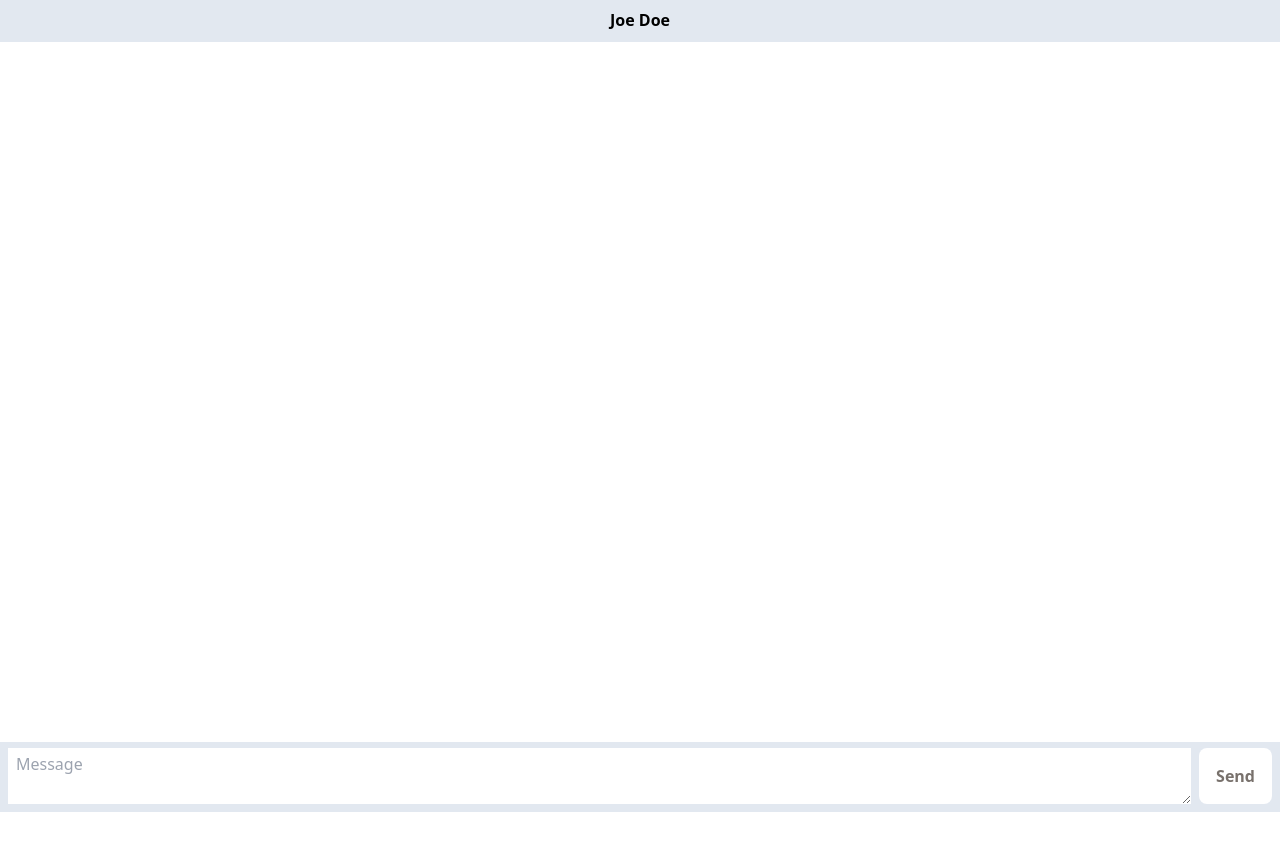
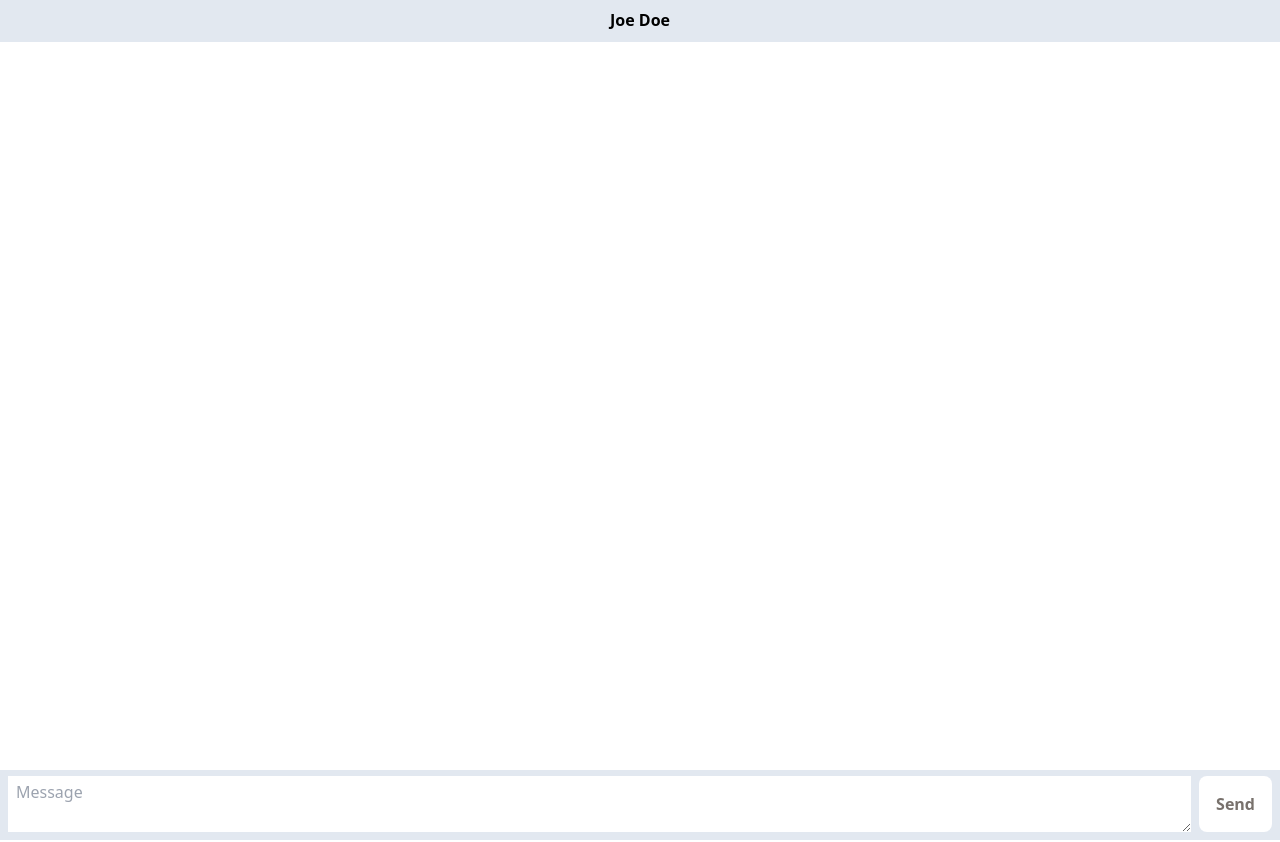
Before and after one commit to jsjoeio/my-chat-app, a React (Vite) app: page / in a window 1280 px wide. Built offline with nearby package versions, Linux system fonts and the light colour scheme.

Commit message:
fix: pin input bottom
Finally figured out how to pin it to the bottom

```diff
--- a/src/Input.tsx
+++ b/src/Input.tsx
@@ -15,7 +15,6 @@ export function Input({
   const textareaRef = useRef<HTMLTextAreaElement>(null);
   const buttonRef = useRef<HTMLButtonElement>(null);
   const [message, setMessage] = React.useState("");
-  const [containerVh, setContainerVh] = React.useState("87vh");
 
   function handleSubmit(
     e:
@@ -36,14 +35,11 @@ export function Input({
 
   return (
     <div
-      className="w-full b-0 bg-slate-200 pt-1 pb-2 border-slate-200 border-t-2"
-      style={
-        {
-          // position: "absolute",
-          // top: containerVh,
-          // width: "100%",
-        }
-      }
+      className="w-full bg-slate-200 pt-1 pb-2 border-slate-200 border-t-2"
+      style={{
+        position: "absolute",
+        bottom: "-40px",
+      }}
     >
       <form className="flex" onSubmit={handleSubmit}>
         <textarea
@@ -61,8 +57,6 @@ export function Input({
           }}
           onChange={(e) => setMessage(e.target.value)}
           onFocus={() => {
-            // update position
-            setContainerVh("97vh");
             onInputFocusedCallback();
           }}
         />
```
